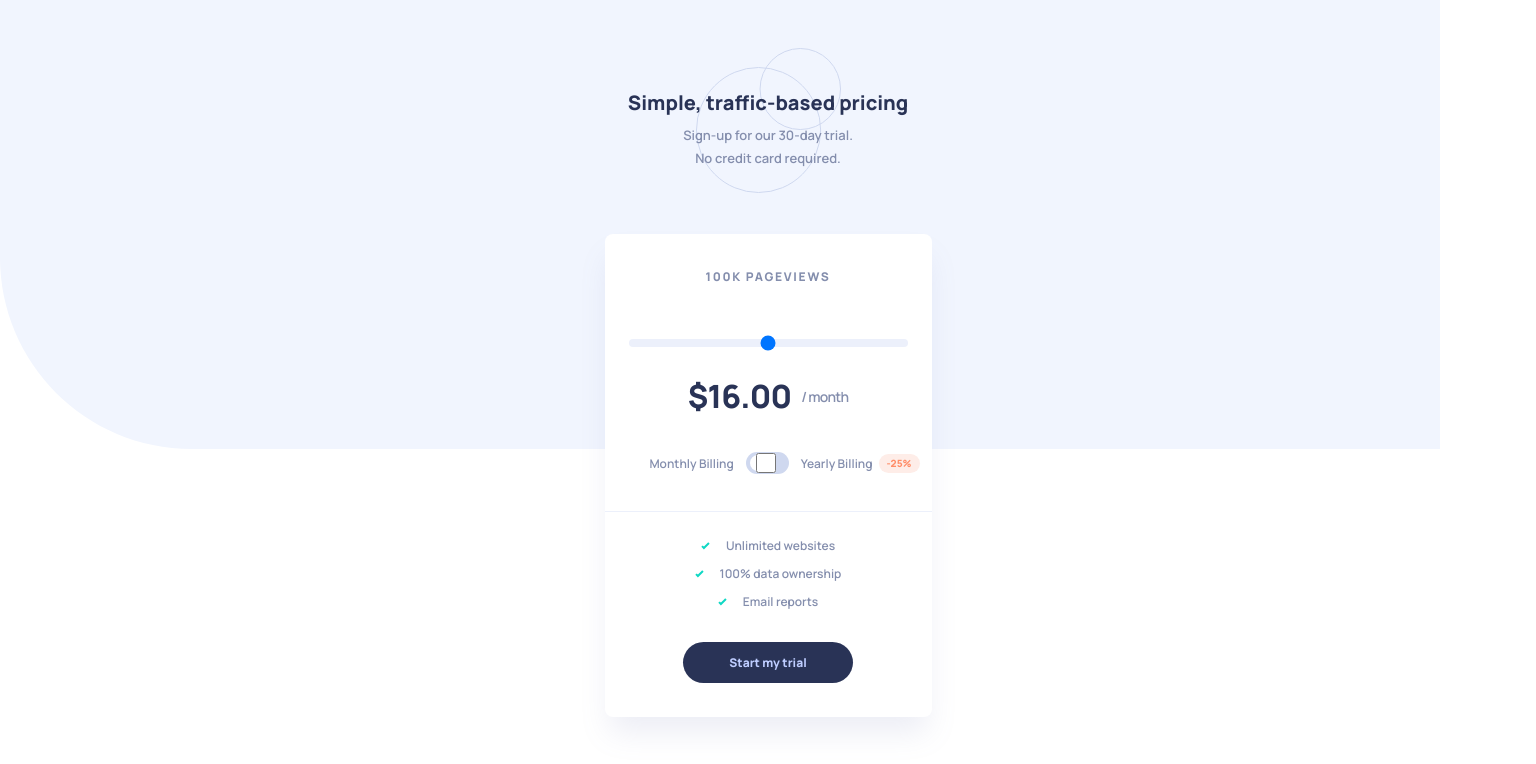
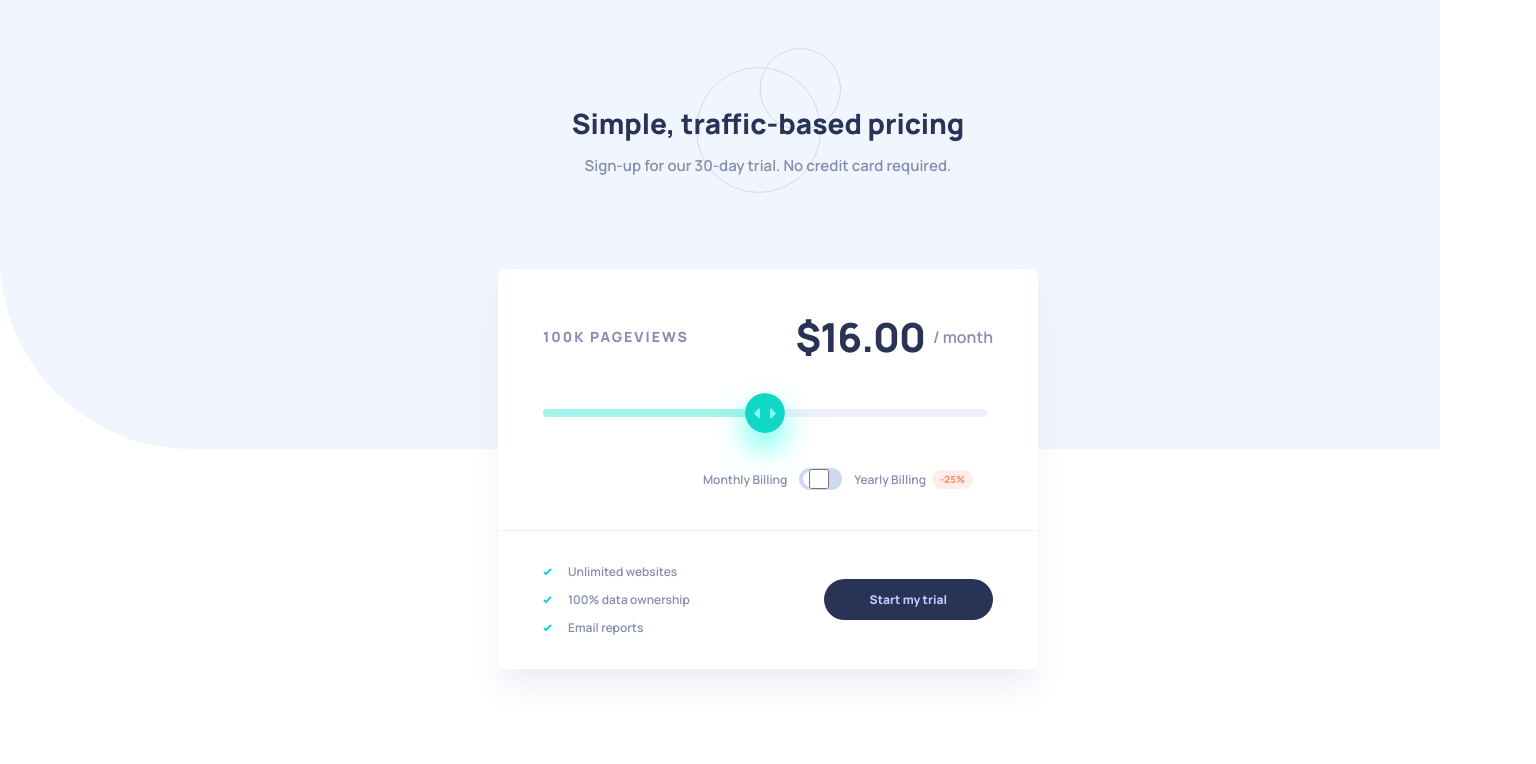
Before and after one commit to Lashagurgenidze1989/interactive-pricing, a plain HTML site: page index.html in a window 1536 px wide. Drawn offline with Linux system fonts and the light colour scheme.

Commit message:
add some styles

```diff
--- a/index.html
+++ b/index.html
@@ -26,11 +26,12 @@
       <div class="top">
         <div class="viewsAndCost">
           <p class="views">100K PAGEVIEWS</p>
-          <p class="cost">$16.00<span>/ month</span></p>
-          <div class="imgthumb">
-            <!--  <img class="thumb" src="./images/thumb.svg" alt="" /> -->
-            <input id="range" type="range" min="8" max="32" step="4" />
+          <div class="cost_month">
+            <p class="cost">$16.00</p>
+            <p class="monthly">/ month</p>
           </div>
+
+          <input id="range" type="range" min="8" max="32" step="4" />
         </div>
 
         <div class="discount">
@@ -48,22 +49,22 @@
       <hr />
 
       <div class="bottom">
-        <div class="offerList">
-          <div class="offerListItem">
+        <ul class="offerList">
+          <li class="offerListItem">
             <img src="./images/icon-check.svg" alt="" />
             <p>Unlimited websites</p>
-          </div>
+          </li>
 
-          <div class="offerListItem">
+          <li class="offerListItem">
             <img src="./images/icon-check.svg" alt="" />
             <p>100% data ownership</p>
-          </div>
+          </li>
 
-          <div class="offerListItem">
+          <li class="offerListItem">
             <img src="./images/icon-check.svg" alt="" />
             <p>Email reports</p>
-          </div>
-        </div>
+          </li>
+        </ul>
 
         <button>Start my trial</button>
       </div>
--- a/script.js
+++ b/script.js
@@ -4,51 +4,37 @@ const cost = document.querySelector(".cost");
 const range = document.querySelector("#range");
 const discountCheck = document.querySelector("#checkbox");
 
-console.log(Number(range.value));
+const monthly_yearly = document.querySelector(".monthly");
+const leftWhite = document.querySelector(".leftWhite");
+const rightWhite = document.querySelector(".rightWhite");
 
 range.addEventListener("input", () => generator(event));
 
 function generator(event) {
   if (Number(event.target.value) === 8) {
     views.innerHTML = "10K pageviews";
-  }
-
-  if (Number(event.target.value) === 12) {
+  } else if (Number(event.target.value) === 12) {
     views.innerHTML = "50K pageviews";
-  }
-
-  if (Number(event.target.value) === 16) {
+  } else if (Number(event.target.value) === 16) {
     views.innerHTML = "75K pageviews";
-  }
-
-  if (Number(event.target.value) === 20) {
+  } else if (Number(event.target.value) === 20) {
     views.innerHTML = "100K pageviews";
-  }
-
-  if (Number(event.target.value) === 24) {
+  } else if (Number(event.target.value) === 24) {
     views.innerHTML = "500K pageviews";
-  }
-
-  if (Number(event.target.value) === 28) {
+  } else if (Number(event.target.value) === 28) {
     views.innerHTML = "750K pageviews";
-  }
-
-  if (Number(event.target.value) === 32) {
+  } else if (Number(event.target.value) === 32) {
     views.innerHTML = "1M pageviews";
   }
-
   cost.textContent = "$" + Number(event.target.value).toFixed(2);
 
-  /* if (discountCheck.checked) {
-    event.target.min = "72";
-    event.target.max = "288";
-    event.target.step = "36";
+  let value = event.target.value;
+  let min = event.target.min;
+  let max = event.target.max;
 
-    event.target.value = 100;
+  let percentage = ((value - min) / (max - min)) * 100 + "%";
 
-    Number(event.target.value) * 12 -
-      (Number(event.target.value) * 12 * 25) / 100;
-  } */
+  document.documentElement.style.setProperty("--thumb-position", percentage);
 }
 
 discountCheck.addEventListener("change", (event) => {
@@ -59,5 +45,16 @@ discountCheck.addEventListener("change", (event) => {
     console.log(range.value);
     range.value = (Number(range.value) * 12 * 75) / 100;
     console.log(range.value);
+
+    cost.innerHTML = `$${range.value.toFixed(2)}`;
+    monthly_yearly.innerHTML = "/ year";
+
+    leftWhite.style.display = "none";
+    rightWhite.style.display = "block";
+  } else {
+    cost.innerHTML = `$${range.value.toFixed(2)}`;
+    monthly_yearly.innerHTML = "/ month";
+    leftWhite.style.display = "block";
+    rightWhite.style.display = "none";
   }
 });
--- a/style.css
+++ b/style.css
@@ -79,7 +79,12 @@ main {
   text-transform: uppercase;
 }
 
-.viewsAndCost .cost {
+.cost_month {
+  display: flex;
+  align-items: center;
+}
+
+.cost {
   color: #293356;
   text-align: right;
   font-size: 32px;
@@ -87,15 +92,11 @@ main {
   font-weight: 800;
   line-height: normal;
   letter-spacing: -0.8px;
-  display: flex;
-  align-items: center;
-  justify-content: center;
 }
 
-.viewsAndCost .cost span {
+.monthly {
   color: #848ead;
   text-align: center;
-  font-family: Manrope;
   font-size: 14px;
   font-style: normal;
   font-weight: 600;
@@ -241,21 +242,113 @@ button {
   line-height: normal;
 }
 
+button:hover {
+  cursor: pointer;
+}
+
 #range {
   width: 279px;
   height: 8px;
   border-radius: 5px;
-  background: #ecf0fb;
-  position: relative;
+  background: linear-gradient(
+    to right,
+    var(--before-thumb-color) 0%,
+    var(--before-thumb-color) var(--thumb-position),
+    var(--after-thumb-color) var(--thumb-position),
+    var(--after-thumb-color) 100%
+  );
   appearance: none;
+  position: absolute;
+  top: 58px;
 }
 
-.thumb {
-  position: absolute;
-  top: 1px;
-  left: 1px;
+:root {
+  --before-thumb-color: #a4f3eb;
+  --after-thumb-color: #ecf0fb;
+  --thumb-position: 50%;
 }
 
-.imgthumb {
-  position: absolute;
+#range::-webkit-slider-thumb {
+  appearance: none;
+  width: 40px;
+  height: 40px;
+  background-image: url(./images/thumb.svg);
+  background-repeat: no-repeat;
+  background-position: top 25% left 50%;
+  border-radius: 50px;
+  cursor: pointer;
+  box-shadow: 0px 15px 30px 0px rgba(0, 255, 231, 0.6);
+  transition: 0.3s;
 }
+
+@media (min-width: 1440px) {
+  body {
+    padding: 10.4rem 45rem 13.7rem;
+  }
+
+  header h1 {
+    font-size: 2.8rem;
+  }
+
+  header p {
+    font-size: 1.5rem;
+    width: 43ch;
+    margin-top: 1.2rem;
+    margin-bottom: 9.2rem;
+  }
+
+  main {
+    padding: 4rem 4.5rem 3.3rem;
+    width: 54rem;
+  }
+
+  .viewsAndCost {
+    flex-direction: row;
+    gap: 0;
+    justify-content: space-between;
+  }
+
+  .viewsAndCost .views {
+    font-size: 1.4rem;
+    letter-spacing: 2px;
+  }
+
+  .cost {
+    font-size: 4rem;
+    letter-spacing: -1px;
+  }
+
+  .monthly {
+    font-size: 16px;
+    margin-left: 8px;
+  }
+
+  .discount {
+    margin-top: 10.4rem;
+    margin-right: 2rem;
+  }
+
+  hr {
+    width: 540px;
+    top: 26.1rem;
+  }
+
+  #range {
+    width: 44.4rem;
+    top: 100px;
+  }
+
+  .bottom {
+    flex-direction: row;
+    margin-top: 7.3rem;
+    justify-content: space-between;
+  }
+
+  .offerList {
+    align-items: flex-start;
+  }
+
+  button {
+    margin-top: 0;
+  }
+}
```
